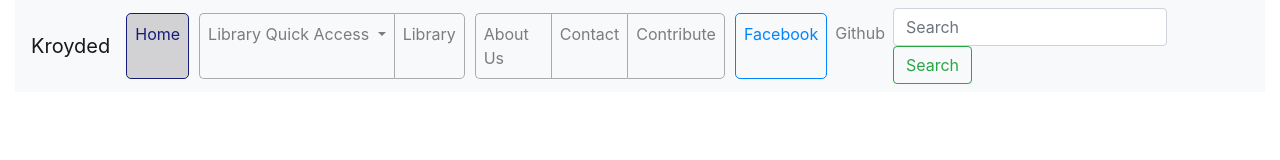
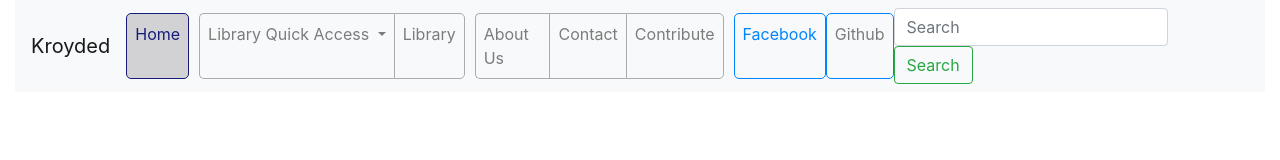
Before and after one commit to sayantan01/Kroyded.github.io, a plain HTML site: page index.html in a window 1280 px wide. Drawn offline with nearby package versions, Linux system fonts and the light colour scheme.

Commit message:
Update style.css

```diff
--- a/style.css
+++ b/style.css
@@ -17,6 +17,10 @@
 }
 .facebook a{
   color: #0085ff !important;
+}
+.github{
+  border: 1px solid #0085ff;
+  border-radius: 5px;
 }
 .contribute, .contact, .aboutus, .library, .access{
   border-top: 1px solid #ababab;
```
